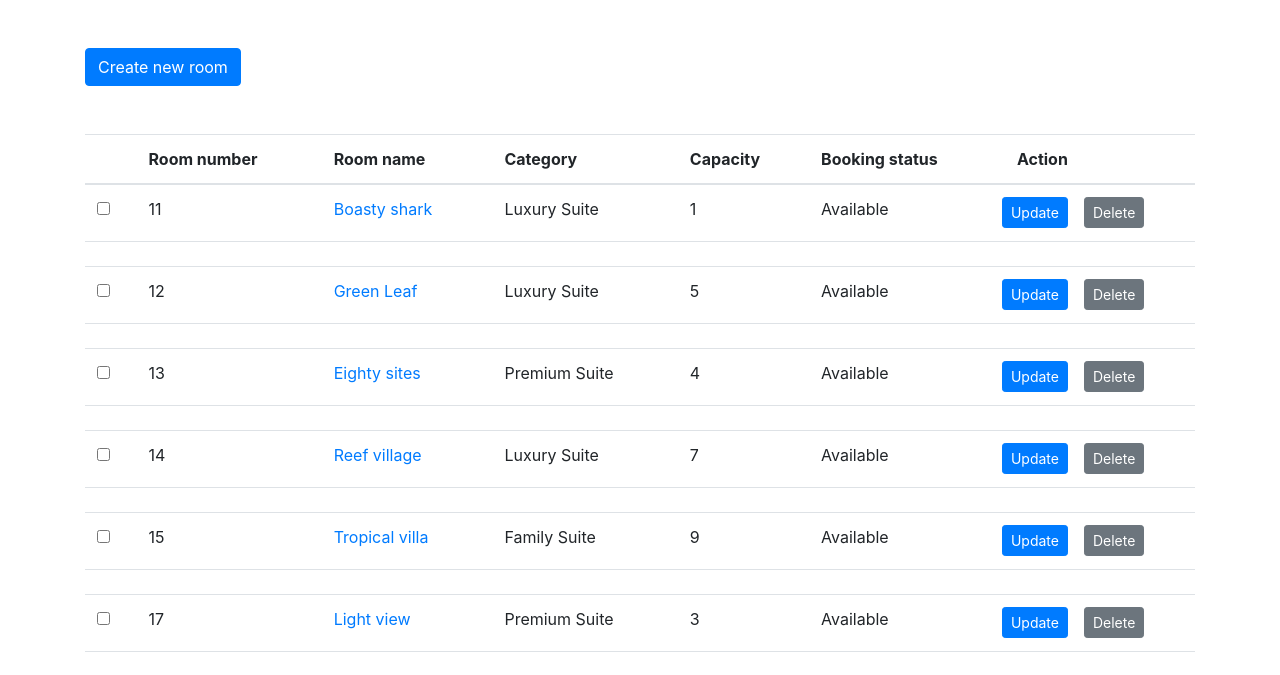
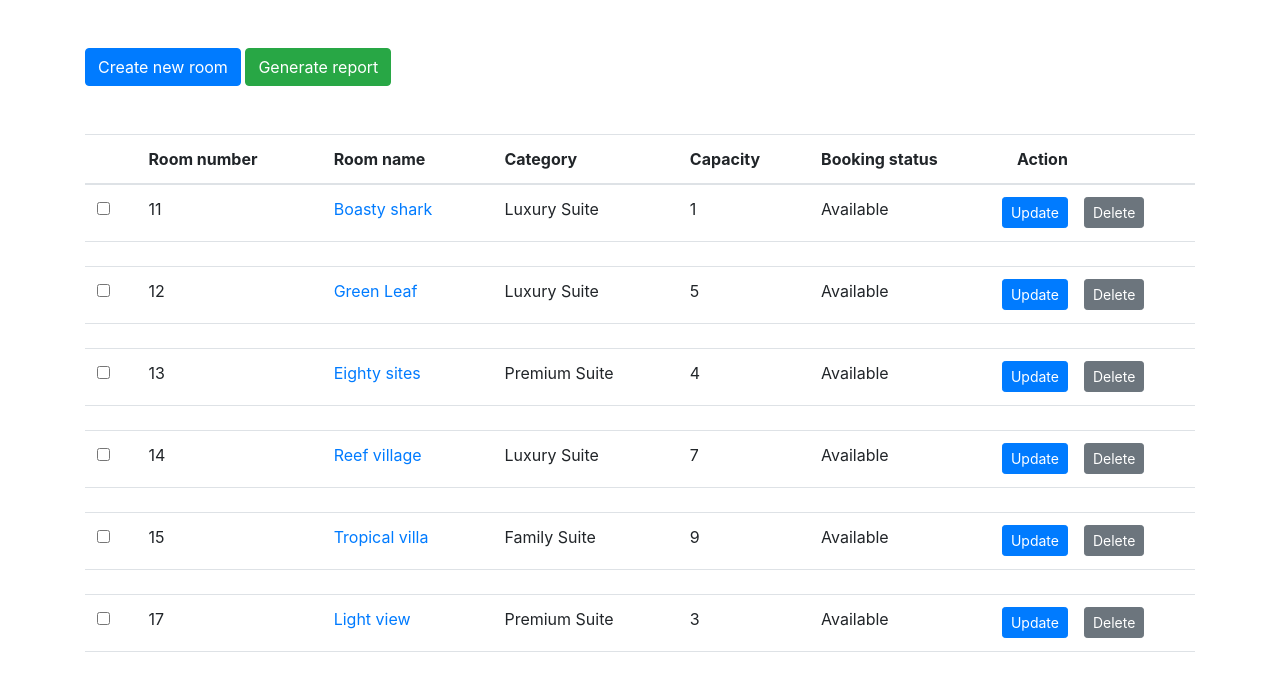
Before and after one commit to Nebrascka/Hotel-Management-System, a PHP site: page /Admin/rooms/ in a window 1280 px wide. Shown: the part 56-731 px from the top of the page. Run offline with PHP 8.4, Linux system fonts and the light colour scheme; a user stored in the database is signed in; data comes from the database, SQL or seed files in the repository.

Commit message:
add report button

```diff
--- a/Final_Project_part1/Admin/reservations/index.php
+++ b/Final_Project_part1/Admin/reservations/index.php
@@ -75,6 +75,7 @@ if(!isset($_SESSION['email'])) {
         </div>
     </nav>
     <div class="container">
+        <button class="btn btn-success my-3" onClick="window.print()">Generate report</button>
         <table class="table custom-table my-5">
            <thead>
               <tr>
--- a/Final_Project_part1/Admin/rooms/index.php
+++ b/Final_Project_part1/Admin/rooms/index.php
@@ -63,6 +63,7 @@ if(!isset($_SESSION['email'])) {
     </nav>
     <div class="container">
          <a href="../rooms/addroom.php" class="btn btn-primary my-5">Create new room</a>
+         <button class="btn btn-success" onClick="window.print()">Generate report</button>
         <table class="table custom-table">
            <thead>
               <tr>
```
